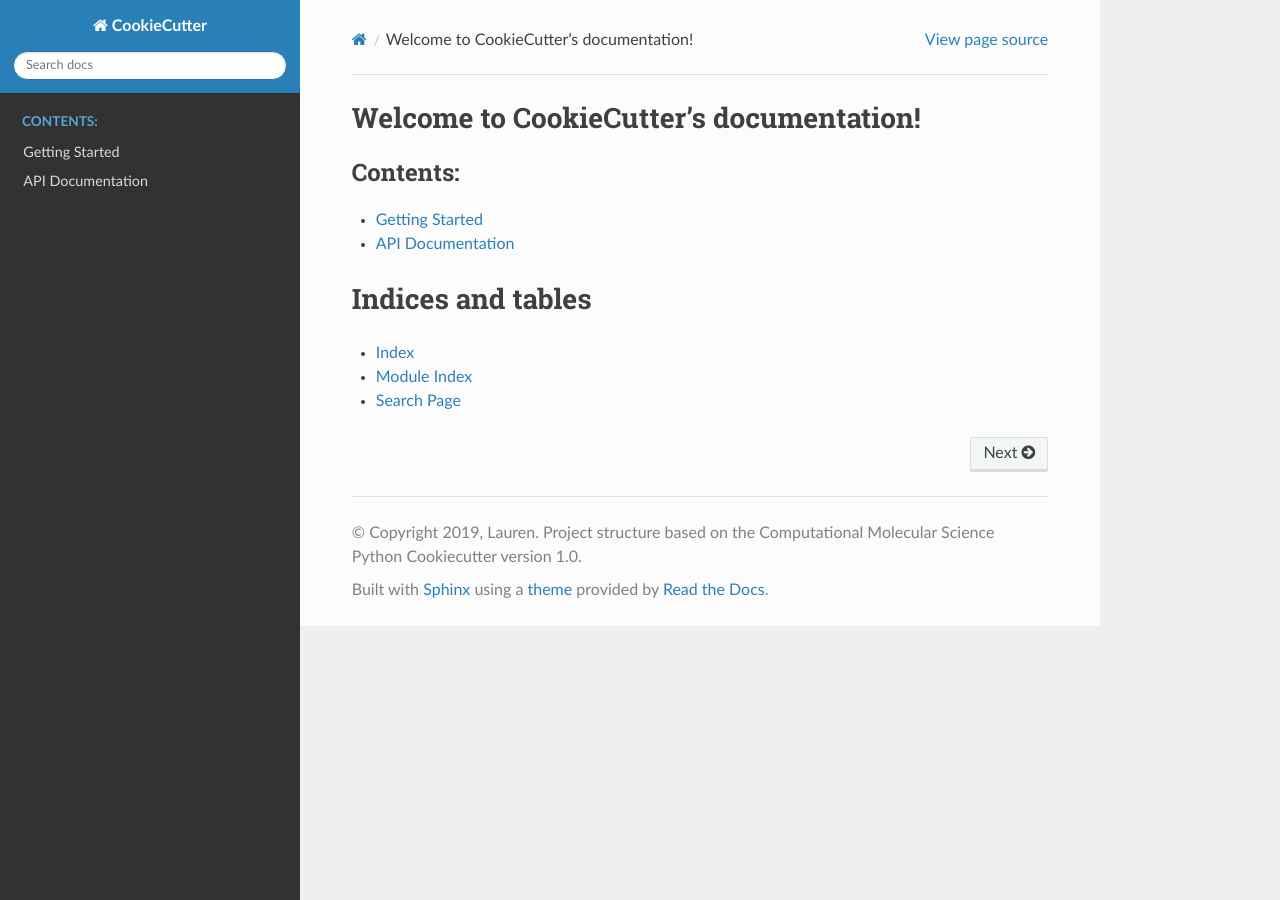
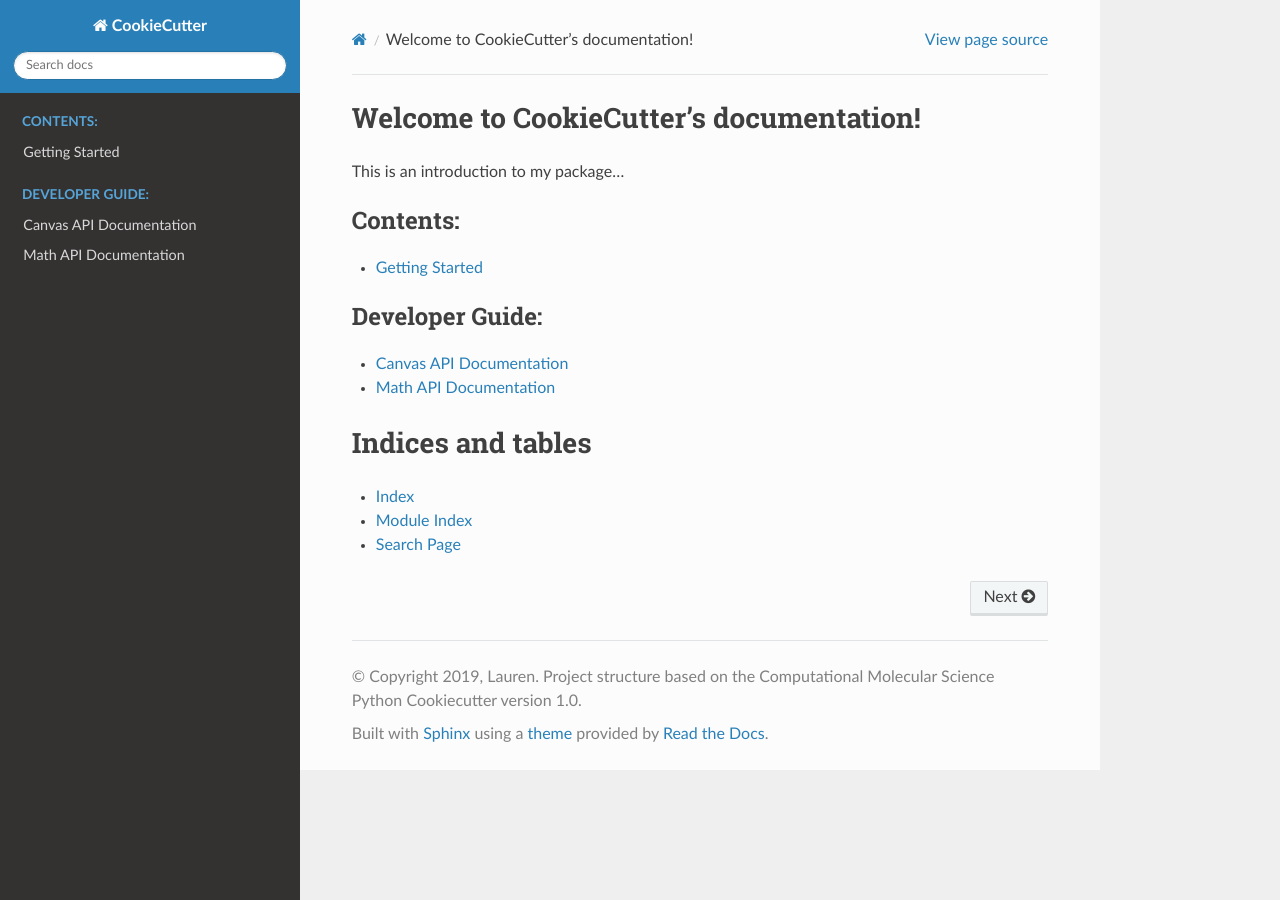
Before and after one commit to laurennk/cookiecutter, a Sphinx documentation site: the page built from docs/index.rst, in a window 1280 px wide. Built offline with Sphinx 7.4.7 and the Read the Docs theme 2.0.0, drawn with Linux system fonts in a browser that asks for light colours; the version number could not be read and is left out.

Commit message:
Added documentation to math

```diff
--- a/docs/api.rst
+++ b/docs/api.rst
@@ -1,5 +1,5 @@
-API Documentation
-=================
+Canvas API Documentation
+========================
 
 .. autosummary::
    :toctree: autosummary
--- /dev/null
+++ b/docs/api_math.rst
@@ -0,0 +1,8 @@
+Math API Documentation
+======================
+
+.. autosummary::
+   :toctree: autosummary
+
+   cookiecutter.math.euler
+   cookiecutter.math.pi
--- /dev/null
+++ b/docs/autosummary/cookiecutter.canvas.rst
@@ -0,0 +1,6 @@
+cookiecutter.canvas
+===================
+
+.. currentmodule:: cookiecutter
+
+.. autofunction:: canvas
--- /dev/null
+++ b/docs/autosummary/cookiecutter.math.euler.rst
@@ -0,0 +1,6 @@
+cookiecutter.math.euler
+=======================
+
+.. currentmodule:: cookiecutter.math
+
+.. autofunction:: euler
--- /dev/null
+++ b/docs/autosummary/cookiecutter.math.pi.rst
@@ -0,0 +1,6 @@
+cookiecutter.math.pi
+====================
+
+.. currentmodule:: cookiecutter.math
+
+.. autofunction:: pi
--- a/docs/index.rst
+++ b/docs/index.rst
@@ -6,13 +6,22 @@
 Welcome to CookieCutter's documentation!
 =========================================================
 
+This is an introduction to my package...
+
+
 .. toctree::
    :maxdepth: 2
    :caption: Contents:
 
    getting_started
+
+.. toctree::
+   :maxdepth: 2
+   :caption: Developer Guide:
+
    api
 
+   api_math
 
 
 Indices and tables
```
Also changed, not shown: 1 other file.
